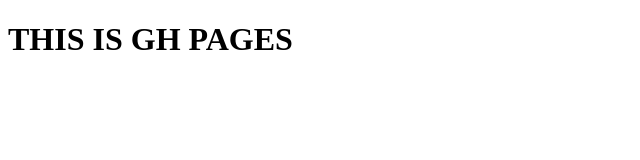
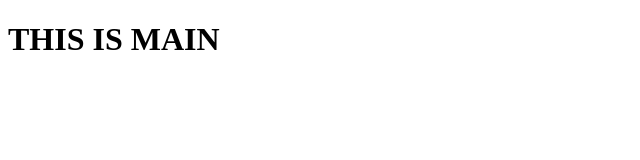
Before and after one commit to lloyd000/thirdhandson_solution, a plain HTML site: page index.html in a window 1280 px wide. Shown: the whole page, without its empty margins (0-640 px from the left). Drawn offline with Linux system fonts and the light colour scheme.

Commit message:
updated index.html on main branch

```diff
--- a/index.html
+++ b/index.html
@@ -7,6 +7,6 @@
     <title>Document</title>
 </head>
 <body>
-    <h1>THIS IS GH PAGES </h1>
+    <h1>THIS IS MAIN</h1>
 </body>
 </html>
```
